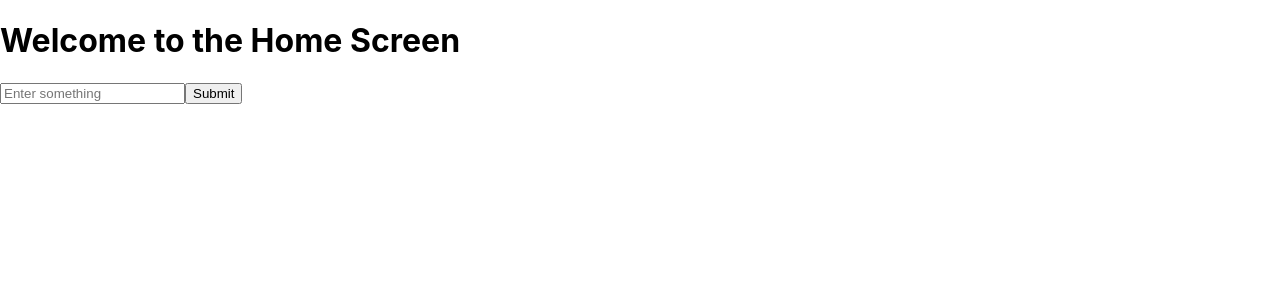
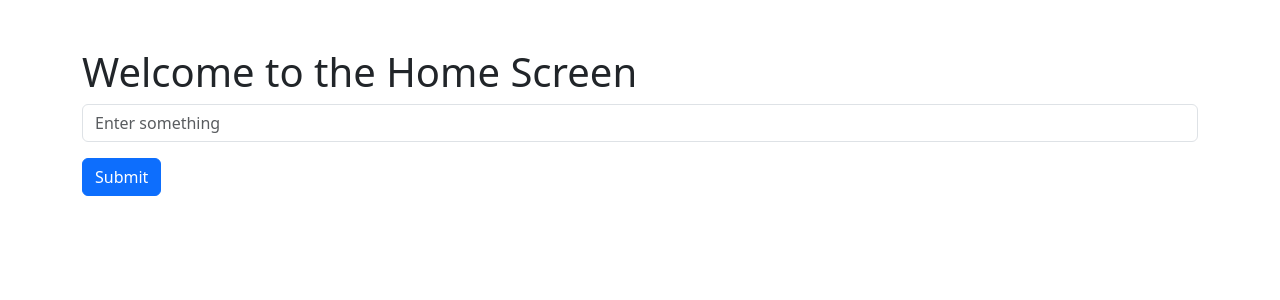
Before and after one commit to dusenkajozef/Super_Legal, a React (Create React App) app: page /home in a window 1280 px wide. Shown: the top 300 px of the page. Built offline with nearby package versions, Linux system fonts and the light colour scheme.

Commit message:
added bootstrap

```diff
--- a/package.json
+++ b/package.json
@@ -8,6 +8,7 @@
     "@testing-library/jest-dom": "^6.6.3",
     "@testing-library/react": "^16.3.0",
     "@testing-library/user-event": "^13.5.0",
+    "bootstrap": "^5.3.5",
     "client": "file:",
     "react": "^19.1.0",
     "react-dom": "^19.1.0",
--- a/src/components/screens/homeScreen.jsx
+++ b/src/components/screens/homeScreen.jsx
@@ -1,4 +1,5 @@
 import React, { useState } from 'react';
+import 'bootstrap/dist/css/bootstrap.min.css';
 
 export default function HomeScreen() {
   const [inputValue, setInputValue] = useState('');
@@ -8,15 +9,20 @@ export default function HomeScreen() {
   };
 
   return (
-    <div className="home-screen">
+    <div className="container mt-5">
       <h1>Welcome to the Home Screen</h1>
+      <div className="mb-3">
         <input
           type="text"
+          className="form-control"
           value={inputValue}
           onChange={(e) => setInputValue(e.target.value)}
           placeholder="Enter something"
         />
-      <button onClick={handleButtonClick}>Submit</button>
+      </div>
+      <button className="btn btn-primary" onClick={handleButtonClick}>
+        Submit
+      </button>
     </div>
   );
 }
```
Also changed, not shown: 1 other file (tests, documents, lock files or other folders). Lines whose indentation alone changed are shown as unchanged.
